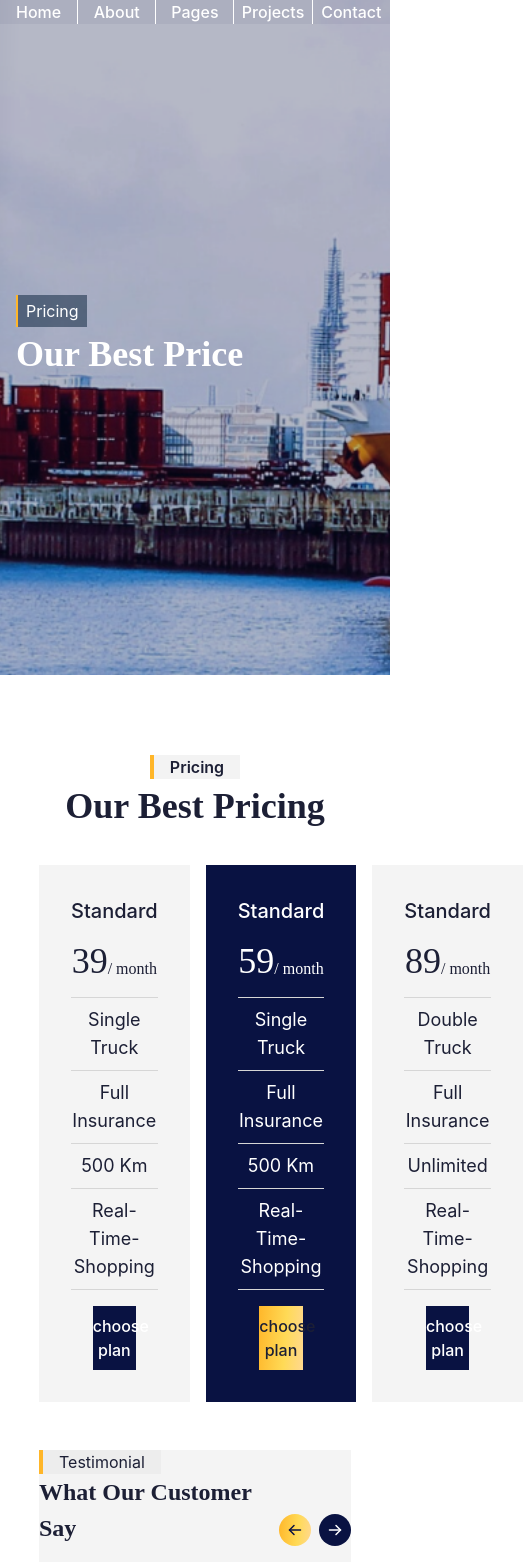
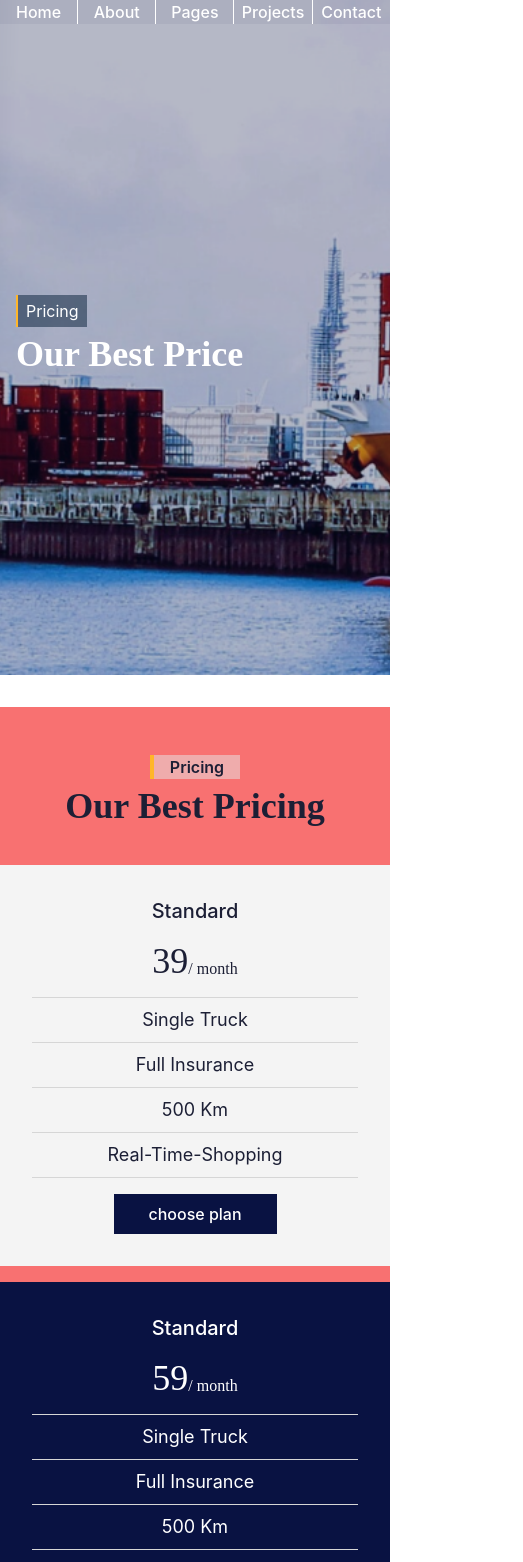
Before and after one commit to smartcollins/logistics, a React (Create React App) app: page /pricing in a window 390 px wide. Shown: the top 1562 px of the page, 523 px wide, since content can reach past the window. Built offline with nearby package versions, Linux system fonts and the light colour scheme.

Commit message:
modifying Pricing

```diff
--- a/src/pages/Pricing.jsx
+++ b/src/pages/Pricing.jsx
@@ -40,10 +40,10 @@ const Pricing = () => {
     return (
         <div>
             <div>{banner.slice(10, 11).map((item, idx) => <Banner key={idx} {...item} />)}</div>
-            <div style={{ color: color.darkTxt }} className=' capitalize w-4/5 mx-auto my-8 py-8'>
+            <div style={{ color: color.darkTxt }} className=' capitalize mx-auto my-8 py-8 bg-red-400 md:w-3/4'>
                 <div>
                     <Caption mid={true} dark={true} txt={'pricing'} txt2={'our best pricing'} />
-                    <div className='flex gap-4 text-center py-4'>
+                    <div className='flex flex-wrap gap-4 text-center py-4 lg:flex-nowrap'>
                         {items}
                     </div>
                 </div>
```
